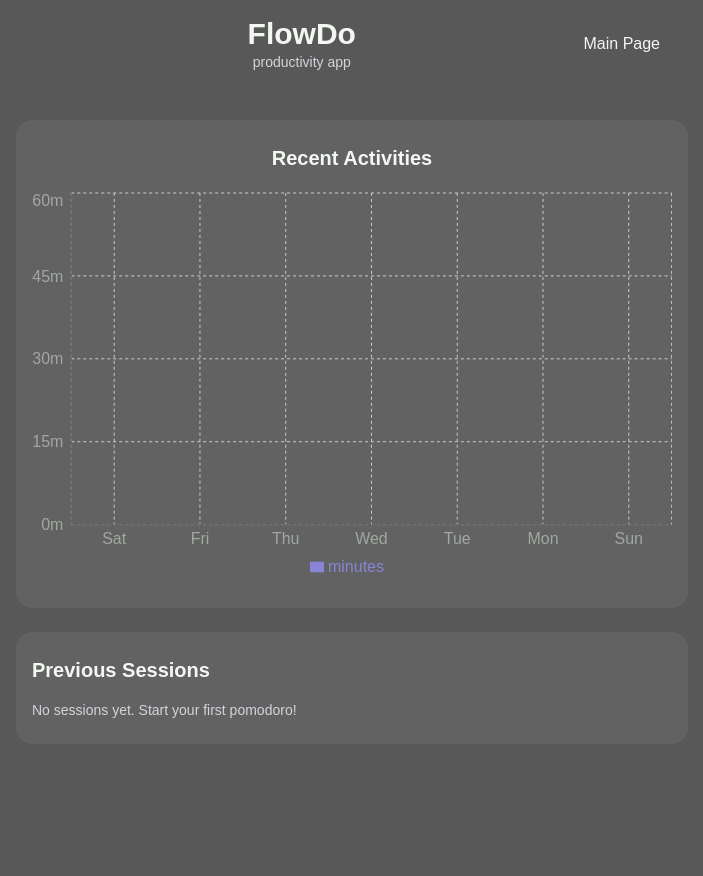
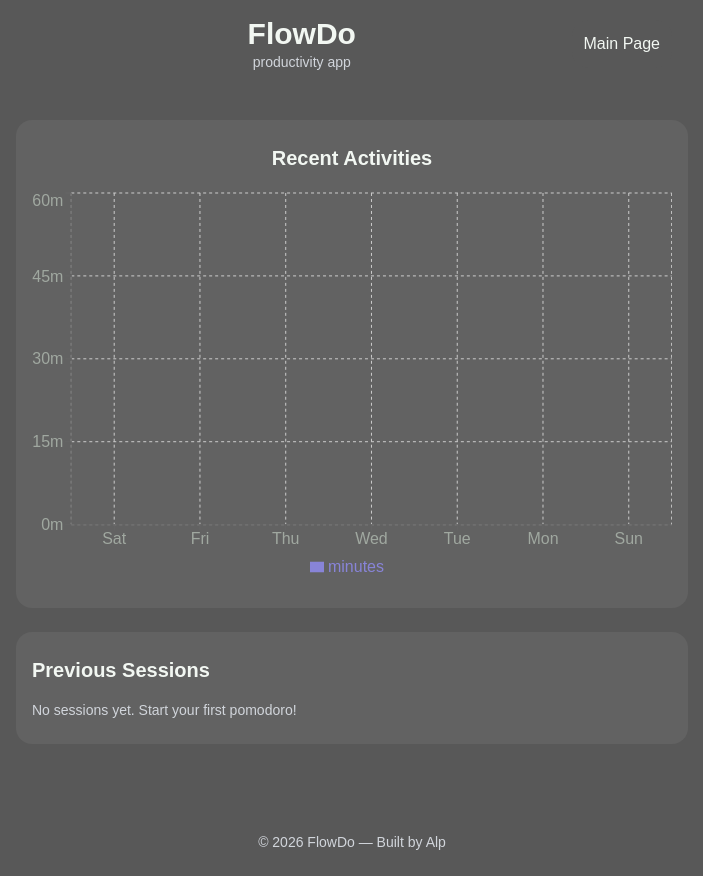
Before and after one commit to visionas9/flowdo-pomodoro, a Next.js app: page /activities in a window 1280 px wide. Shown: the whole page, without its empty margins (288-991 px from the left). Before the commit the page ends 800 px from the top, so only its background shows below. Built offline with nearby package versions, Linux system fonts and the light colour scheme; a web font is replaced by a local one.

Commit message:
any types updated

```diff
--- /dev/null
+++ b/app/components/Footer.tsx
@@ -0,0 +1,7 @@
+export default function Footer() {
+  return (
+    <footer className="w-full text-center py-6 mt-8 text-lighter text-sm font-main">
+      <p>© 2026 FlowDo — Built by Alp</p>
+    </footer>
+  );
+}
--- a/app/components/Quotes.tsx
+++ b/app/components/Quotes.tsx
@@ -1,16 +1,16 @@
+type Quote = {
+  q: string;
+  a: string;
+};
+
 export default async function Quotes() {
   const data = await fetch("https://zenquotes.io/api/random");
-  const posts = await data.json();
+  const posts: Quote[] = await data.json();
+
   return (
-    <div>
-      {posts.map((post: any) => (
-        <div
-          key={post.q}
-          className="text-center mt-10 w-[90%] md:max-w-2xl mx-auto flex flex-col gap-3 bg-darkdiv py-4 px-5 rounded-xl"
-        >
-          <p>"{post.q}"</p>
-        </div>
-      ))}
+    <div className="text-center mt-6 w-[90%] md:max-w-2xl mx-auto flex flex-col gap-3 bg-darkdiv py-4 px-4 rounded-xl">
+      <p className="text-mint-cream italic">"{posts[0].q}"</p>
+      <p className="text-lighter text-sm">— {posts[0].a}</p>
     </div>
   );
 }
--- a/app/components/activity/CompletedTasks.tsx
+++ b/app/components/activity/CompletedTasks.tsx
@@ -1,6 +1,7 @@
 "use client";
 import { useContext } from "react";
 import { Context } from "@/app/context";
+import type { SessionType } from "@/app/types";
 
 export default function CompletedTasks() {
   const { session, setSession } = useContext(Context)!;
@@ -15,7 +16,7 @@ export default function CompletedTasks() {
   };
 
   function removeSession(index: number) {
-    setSession((prev: any) => prev.filter((_: any, i: number) => i !== index));
+    setSession((prev: SessionType[]) => prev.filter((_, i) => i !== index));
   }
   return (
     <div className="flex flex-col gap-4">
--- a/app/context.tsx
+++ b/app/context.tsx
@@ -4,7 +4,11 @@ import { ContextType, SessionType, TaskType } from "@/app/types";
 
 const Context = createContext<ContextType | null>(null);
 
-export default function ContextProvider({ children }: { children: any }) {
+export default function ContextProvider({
+  children,
+}: {
+  children: React.ReactNode;
+}) {
   const [session, setSession] = useState<SessionType[]>([]);
   const [taskList, setTaskList] = useState<TaskType[]>([]);
 
--- a/app/layout.tsx
+++ b/app/layout.tsx
@@ -4,8 +4,8 @@ import {
   Chiron_GoRound_TC,
   Montserrat_Alternates,
 } from "next/font/google";
-import Header from "./components/header";
-
+import Header from "./components/Header";
+import Footer from "./components/Footer";
 import ContextProvider from "./context";
 
 const ArchitectsDaughter = Architects_Daughter({
@@ -39,7 +39,8 @@ export default function RootLayout({
       <ContextProvider>
         <body className="bg-darkb">
           <Header />
-          {children}
+          <main> {children}</main>
+          <Footer />
         </body>
       </ContextProvider>
     </html>
--- a/app/page.tsx
+++ b/app/page.tsx
@@ -1,4 +1,3 @@
-import Header from "./components/header";
 import Tasks from "./components/Tasks/Tasks";
 import Timer from "./components/Timer/Timer";
 import Quotes from "./components/Quotes";
--- a/app/types.tsx
+++ b/app/types.tsx
@@ -1,5 +1,5 @@
 export type ContextType = {
-  session: SessionType[] | any;
+  session: SessionType[];
   setSession: React.Dispatch<React.SetStateAction<SessionType[]>>;
   taskList: TaskType[];
   setTaskList: React.Dispatch<React.SetStateAction<TaskType[]>>;
```
